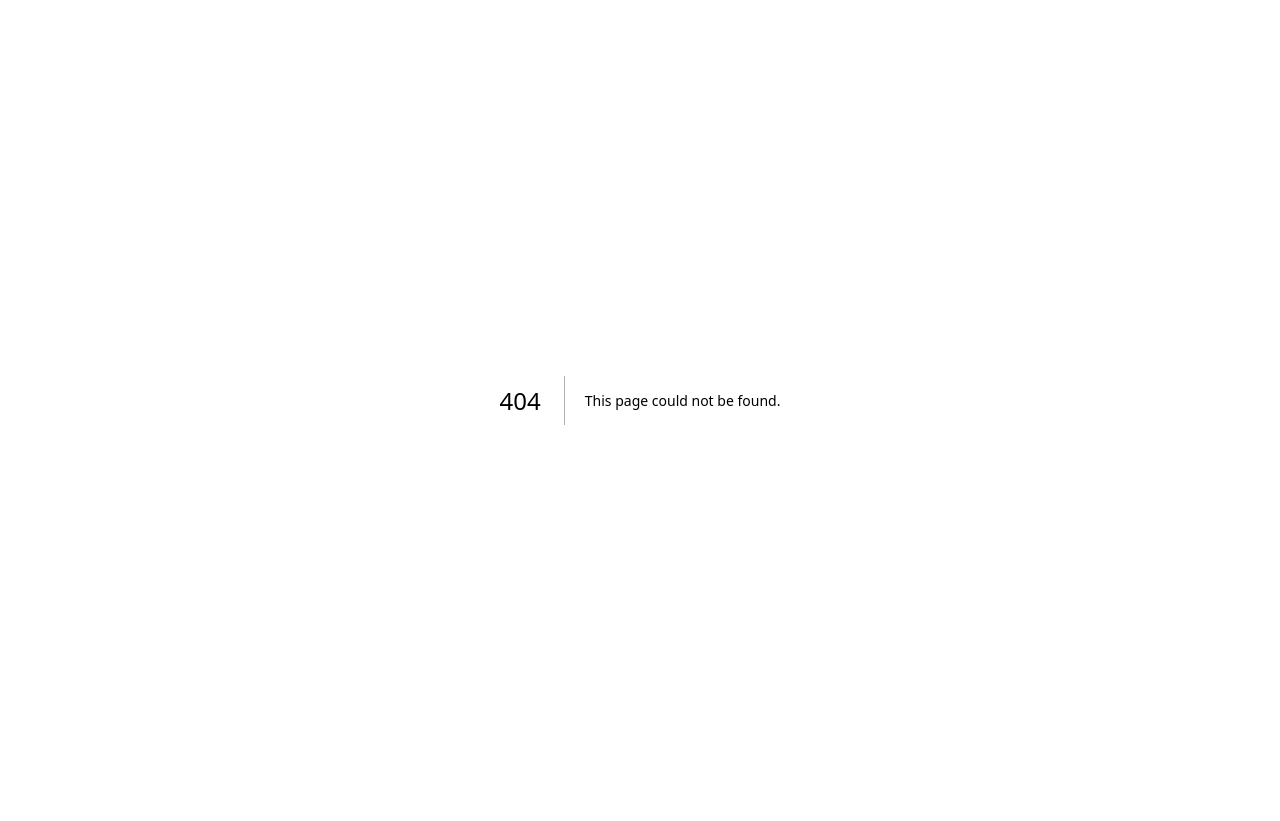
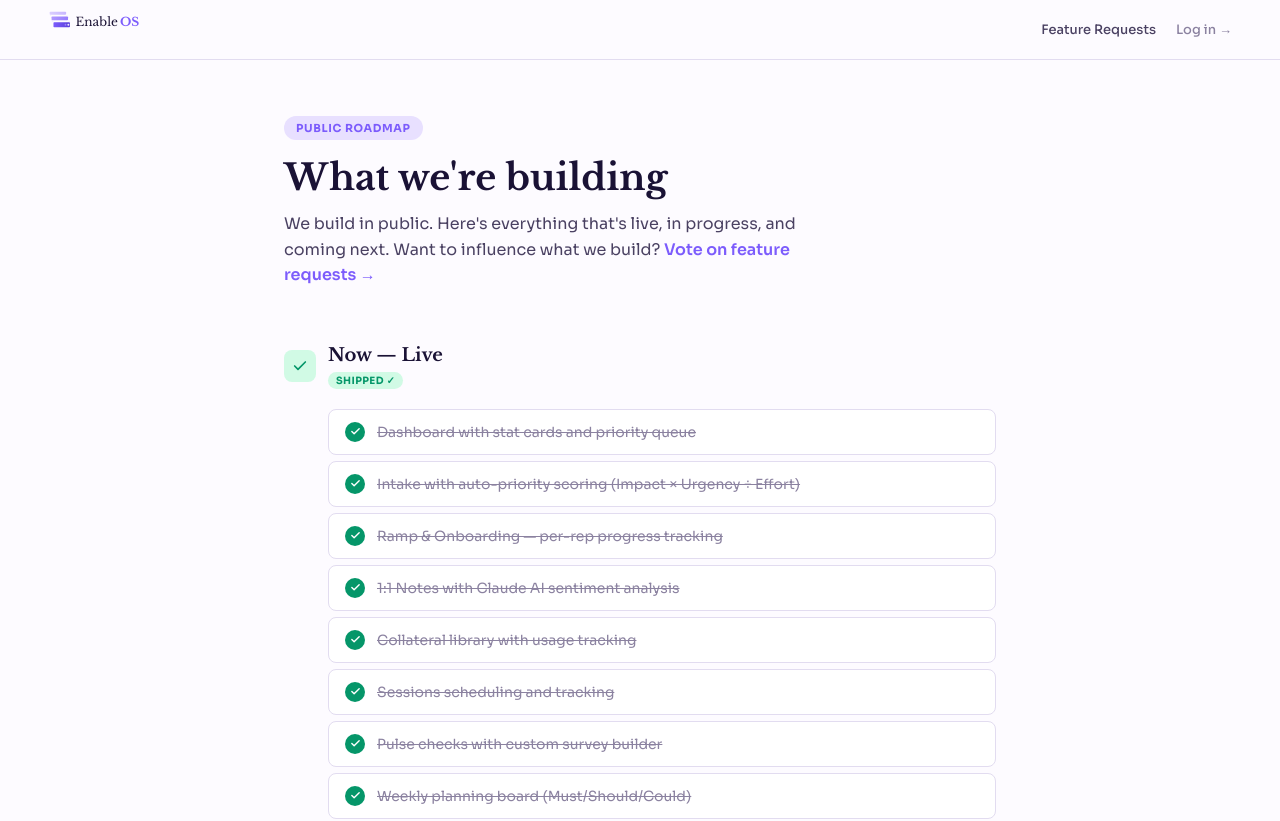
Before and after one commit to enableos-hq/EnableOS, a Next.js app: page /roadmap in a window 1280 px wide. Before the commit this address had no page. Shown: the top 821 px of the page. Before the commit the page ends 800 px from the top, so only its background shows below. Built offline with nearby package versions, Linux system fonts and the light colour scheme.

Commit message:
Create page.js

```diff
--- /dev/null
+++ b/app/roadmap/page.js
@@ -0,0 +1,152 @@
+'use client'
+import { useState } from 'react'
+import { Check, Clock, Zap, Circle } from 'lucide-react'
+
+const S = {
+  primary:'#7C5CFC', primaryLight:'#BDA9FF', ink:'#1a1235',
+  ink2:'#4a4162', muted:'#8b82a0', border:'#E2DCF0',
+  accent:'#F0ECFF', accent2:'#E8E0FF', canvas:'#FDFBFF', sidebar:'#1a1235',
+}
+
+const Logo = () => (
+  <svg width="130" height="38" viewBox="0 0 400 120" xmlns="http://www.w3.org/2000/svg">
+    <defs>
+      <linearGradient id="rl1" x1="0" y1="0" x2="1" y2="0"><stop offset="0%" stopColor="#BDA9FF"/><stop offset="100%" stopColor="#9B7EFF"/></linearGradient>
+      <linearGradient id="rl2" x1="0" y1="0" x2="1" y2="0"><stop offset="0%" stopColor="#9B7EFF"/><stop offset="100%" stopColor="#7C5CFC"/></linearGradient>
+      <linearGradient id="rl3" x1="0" y1="0" x2="1" y2="0"><stop offset="0%" stopColor="#7C5CFC"/><stop offset="100%" stopColor="#5B3EDB"/></linearGradient>
+    </defs>
+    <rect x="0" y="12" width="52" height="9" rx="2.5" fill="url(#rl1)" opacity="0.55"/>
+    <rect x="6" y="27" width="52" height="12" rx="2.5" fill="url(#rl2)" opacity="0.8"/>
+    <rect x="12" y="45" width="52" height="16" rx="2.5" fill="url(#rl3)"/>
+    <line x1="6" y1="27" x2="0" y2="21" stroke="#BDA9FF" strokeWidth="0.8" opacity="0.5"/>
+    <line x1="12" y1="45" x2="6" y2="39" stroke="#9B7EFF" strokeWidth="0.8" opacity="0.5"/>
+    <line x1="58" y1="27" x2="52" y2="21" stroke="#BDA9FF" strokeWidth="0.8" opacity="0.5"/>
+    <line x1="64" y1="45" x2="58" y2="39" stroke="#9B7EFF" strokeWidth="0.8" opacity="0.5"/>
+    <circle cx="59" cy="53" r="3" fill="#ffffff" opacity="0.9"/>
+    <circle cx="50" cy="53" r="3" fill="#BDA9FF" opacity="0.6"/>
+    <text x="82" y="58" fontFamily="Libre Baskerville,Georgia,serif" fontSize="38" fontWeight="400" fill="#1a1235">Enable</text>
+    <text x="222" y="58" fontFamily="Libre Baskerville,Georgia,serif" fontSize="38" fontWeight="700" fill="#7C5CFC">OS</text>
+  </svg>
+)
+
+const roadmap = [
+  {
+    quarter: 'Now — Live',
+    status: 'shipped',
+    items: [
+      { title: 'Dashboard with stat cards and priority queue', done: true },
+      { title: 'Intake with auto-priority scoring (Impact × Urgency ÷ Effort)', done: true },
+      { title: 'Ramp & Onboarding — per-rep progress tracking', done: true },
+      { title: '1:1 Notes with Claude AI sentiment analysis', done: true },
+      { title: 'Collateral library with usage tracking', done: true },
+      { title: 'Sessions scheduling and tracking', done: true },
+      { title: 'Pulse checks with custom survey builder', done: true },
+      { title: 'Weekly planning board (Must/Should/Could)', done: true },
+      { title: 'Forecasting — 4-stage project pipeline', done: true },
+      { title: 'Leaderboards with custom metrics', done: true },
+      { title: 'Public intake form (enableos.app/submit)', done: true },
+      { title: 'Feature request voting board', done: true },
+    ]
+  },
+  {
+    quarter: 'Q2 2026 — Building',
+    status: 'building',
+    items: [
+      { title: 'Google SSO — sign in with Google', done: false },
+      { title: 'Interactive onboarding walkthrough for new users', done: false },
+      { title: 'Demo workspace with sample data', done: false },
+      { title: 'Enablement World news feed in platform', done: false },
+      { title: 'Newsletter for enablement community', done: false },
+    ]
+  },
+  {
+    quarter: 'Q3 2026 — Planned',
+    status: 'planned',
+    items: [
+      { title: 'Google Calendar integration', done: false },
+      { title: 'Slack intake bot — submit requests from Slack', done: false },
+      { title: 'Salesforce / HubSpot CRM sync', done: false },
+      { title: 'Gong integration — call themes into 1:1 notes', done: false },
+      { title: 'AI-generated onboarding plans per rep', done: false },
+      { title: 'Multi-seat workspaces for larger teams', done: false },
+    ]
+  },
+  {
+    quarter: 'Future',
+    status: 'future',
+    items: [
+      { title: 'Enablement ROI dashboard — which assets closed which deals', done: false },
+      { title: 'Public-facing hub for reps to self-serve assets', done: false },
+      { title: 'Zoom integration for session recording', done: false },
+      { title: 'Granola / meeting notes integration', done: false },
+      { title: 'Mobile app', done: false },
+    ]
+  },
+]
+
+const statusConfig = {
+  shipped: { color: '#059669', bg: '#d1fae5', label: 'Shipped ✓', icon: Check },
+  building: { color: S.primary, bg: S.accent2, label: 'In progress', icon: Zap },
+  planned: { color: '#1d4ed8', bg: '#dbeafe', label: 'Planned', icon: Clock },
+  future: { color: S.muted, bg: S.border, label: 'Future', icon: Circle },
+}
+
+export default function Roadmap() {
+  return (
+    <div style={{ minHeight: '100vh', background: S.canvas, fontFamily: 'var(--font-body)', paddingBottom: 80 }}>
+      <nav style={{ borderBottom: `1px solid ${S.border}`, padding: '0 48px', height: 60, display: 'flex', alignItems: 'center', justifyContent: 'space-between', background: 'rgba(253,251,255,0.95)', backdropFilter: 'blur(12px)', position: 'sticky', top: 0, zIndex: 10 }}>
+        <a href="/" style={{ textDecoration: 'none' }}><Logo/></a>
+        <div style={{ display: 'flex', gap: 20, alignItems: 'center' }}>
+          <a href="/feature-requests" style={{ fontSize: 13, color: S.ink2, textDecoration: 'none', fontWeight: 500 }}>Feature Requests</a>
+          <a href="/login" style={{ fontSize: 13, color: S.muted, textDecoration: 'none', fontWeight: 500 }}>Log in →</a>
+        </div>
+      </nav>
+
+      <div style={{ maxWidth: 760, margin: '0 auto', padding: '56px 24px 0' }}>
+        <div style={{ marginBottom: 56 }}>
+          <div style={{ display: 'inline-flex', alignItems: 'center', gap: 6, background: S.accent2, color: S.primary, padding: '5px 12px', borderRadius: 100, fontSize: 11, fontWeight: 700, textTransform: 'uppercase', letterSpacing: '0.06em', marginBottom: 16 }}>Public Roadmap</div>
+          <h1 style={{ fontFamily: 'var(--font-display)', fontSize: 36, fontWeight: 700, color: S.ink, marginBottom: 12, lineHeight: 1.2 }}>What we're building</h1>
+          <p style={{ fontSize: 16, color: S.ink2, lineHeight: 1.6, maxWidth: 520 }}>We build in public. Here's everything that's live, in progress, and coming next. Want to influence what we build? <a href="/feature-requests" style={{ color: S.primary, textDecoration: 'none', fontWeight: 600 }}>Vote on feature requests →</a></p>
+        </div>
+
+        {roadmap.map((section, si) => {
+          const cfg = statusConfig[section.status]
+          return (
+            <div key={si} style={{ marginBottom: 48 }}>
+              <div style={{ display: 'flex', alignItems: 'center', gap: 12, marginBottom: 20 }}>
+                <div style={{ width: 32, height: 32, borderRadius: 8, background: cfg.bg, display: 'flex', alignItems: 'center', justifyContent: 'center' }}>
+                  <cfg.icon size={16} color={cfg.color} strokeWidth={2.5}/>
+                </div>
+                <div>
+                  <h2 style={{ fontFamily: 'var(--font-display)', fontSize: 18, fontWeight: 700, color: S.ink, marginBottom: 2 }}>{section.quarter}</h2>
+                  <span style={{ background: cfg.bg, color: cfg.color, fontSize: 10, fontWeight: 700, padding: '2px 8px', borderRadius: 100, textTransform: 'uppercase', letterSpacing: '0.04em' }}>{cfg.label}</span>
+                </div>
+              </div>
+              <div style={{ marginLeft: 44 }}>
+                {section.items.map((item, ii) => (
+                  <div key={ii} style={{ display: 'flex', alignItems: 'center', gap: 12, padding: '12px 16px', borderRadius: 8, marginBottom: 6, background: '#fff', border: `1px solid ${S.border}` }}>
+                    <div style={{ width: 20, height: 20, borderRadius: '50%', background: item.done ? '#059669' : section.status === 'building' ? S.accent2 : S.border, display: 'flex', alignItems: 'center', justifyContent: 'center', flexShrink: 0 }}>
+                      {item.done
+                        ? <Check size={11} color="#fff" strokeWidth={3}/>
+                        : section.status === 'building'
+                        ? <div style={{ width: 8, height: 8, borderRadius: '50%', background: S.primary }}/>
+                        : <div style={{ width: 6, height: 6, borderRadius: '50%', background: S.muted }}/>
+                      }
+                    </div>
+                    <span style={{ fontSize: 14, color: item.done ? S.muted : S.ink2, textDecoration: item.done ? 'line-through' : 'none', fontWeight: item.done ? 400 : 500 }}>{item.title}</span>
+                  </div>
+                ))}
+              </div>
+            </div>
+          )
+        })}
+
+        <div style={{ background: S.sidebar, borderRadius: 16, padding: 32, textAlign: 'center' }}>
+          <h3 style={{ fontFamily: 'var(--font-display)', fontSize: 22, fontWeight: 700, color: '#fff', marginBottom: 10 }}>Want to shape what we build?</h3>
+          <p style={{ fontSize: 14, color: 'rgba(255,255,255,0.5)', marginBottom: 20 }}>Vote on existing feature requests or submit your own.</p>
+          <a href="/feature-requests" style={{ background: S.primary, color: '#fff', padding: '12px 24px', borderRadius: 100, fontSize: 14, fontWeight: 700, textDecoration: 'none', fontFamily: 'var(--font-body)', display: 'inline-block' }}>View feature requests →</a>
+        </div>
+      </div>
+    </div>
+  )
+}
```
